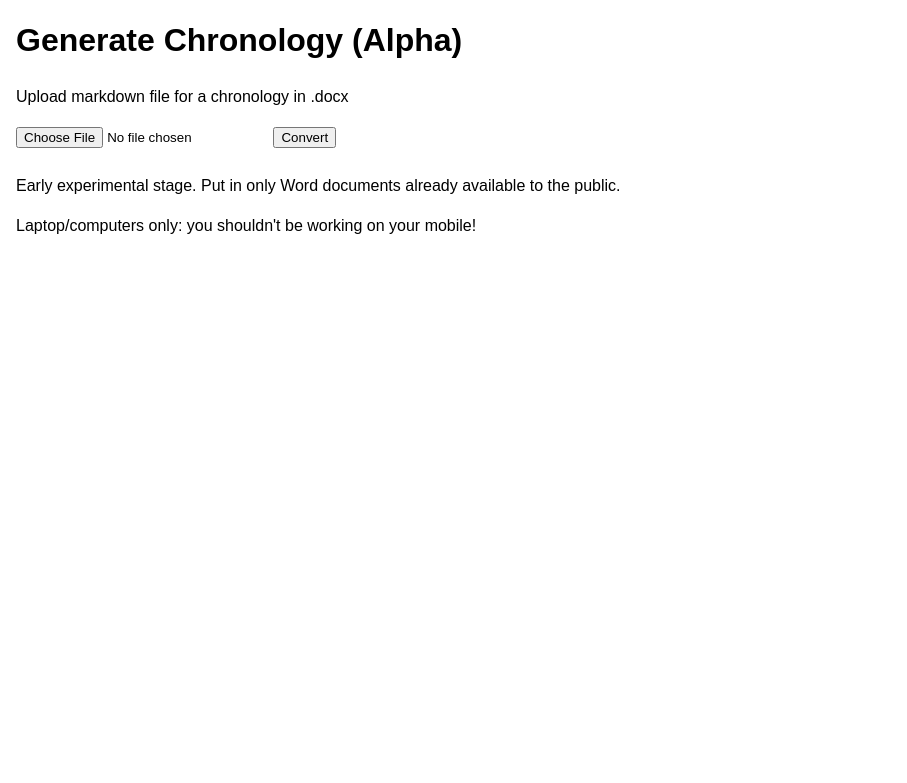
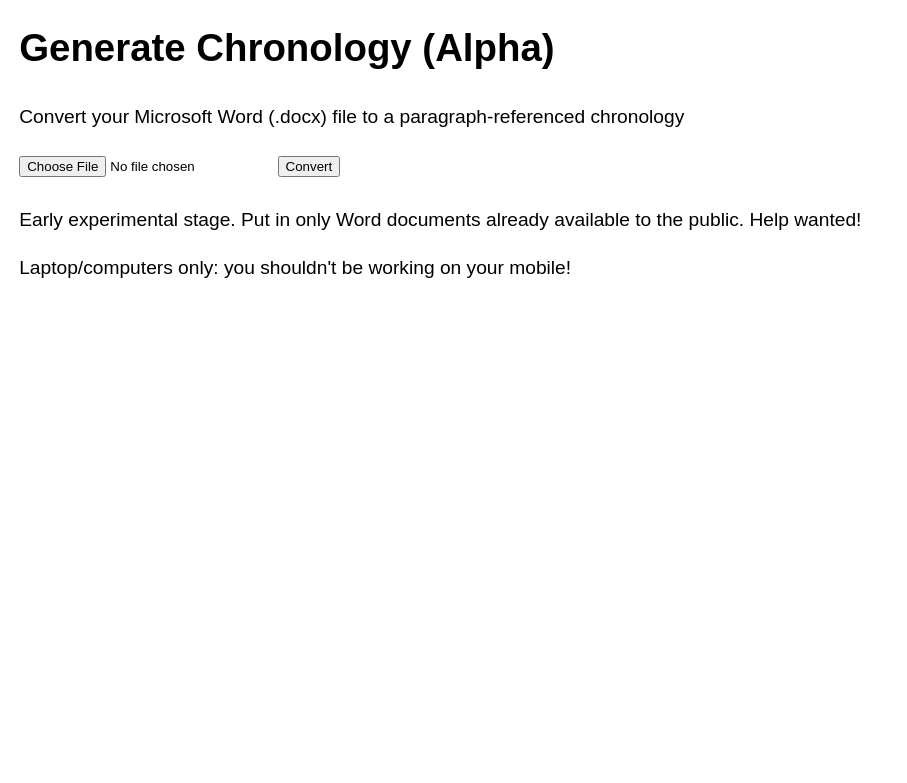
Before and after one commit to 3willows/Generate-chronology, a Flask app: page / in a window 1280 px wide. Shown: the top 783 px of the page, without its empty margins (0-907 px from the left). Run offline with Flask 3, Linux system fonts and the light colour scheme; some libraries are stand-ins or nearby versions.

Commit message:
Minor styling changes

```diff
--- a/static/css/styles.css
+++ b/static/css/styles.css
@@ -2,7 +2,8 @@
   font-family: Arial, sans-serif;
   margin: 1em;
   align-items: center;
-  line-height: 1.5; /* Increase line height for better readability */
+  line-height: 1.5;
+  font-size: 1.2em
 }
 
 input[type="file"] {
--- a/templates/index.html
+++ b/templates/index.html
@@ -10,14 +10,13 @@
 
 <body>
     <h1>Generate Chronology (Alpha)</h1>
-    <p>Upload markdown file for a chronology in .docx</p>
+    <p>Convert your Microsoft Word (.docx) file to a paragraph-referenced chronology</p>
     <form action="/success" method="post" enctype="multipart/form-data">
-        <input title="file" type="file" name="file" />
+        <input title="Choose File" type="file" name="file" />
         <input type="submit" value="Convert">
     </form>
-    <p>Early experimental stage.  Put in only Word documents already available to the public.</p>
+    <p>Early experimental stage. Put in only Word documents already available to the public. Help wanted!</p>
     <p>Laptop/computers only: you shouldn't be working on your mobile!</p>
-
 </body>
 
 </html>
```
